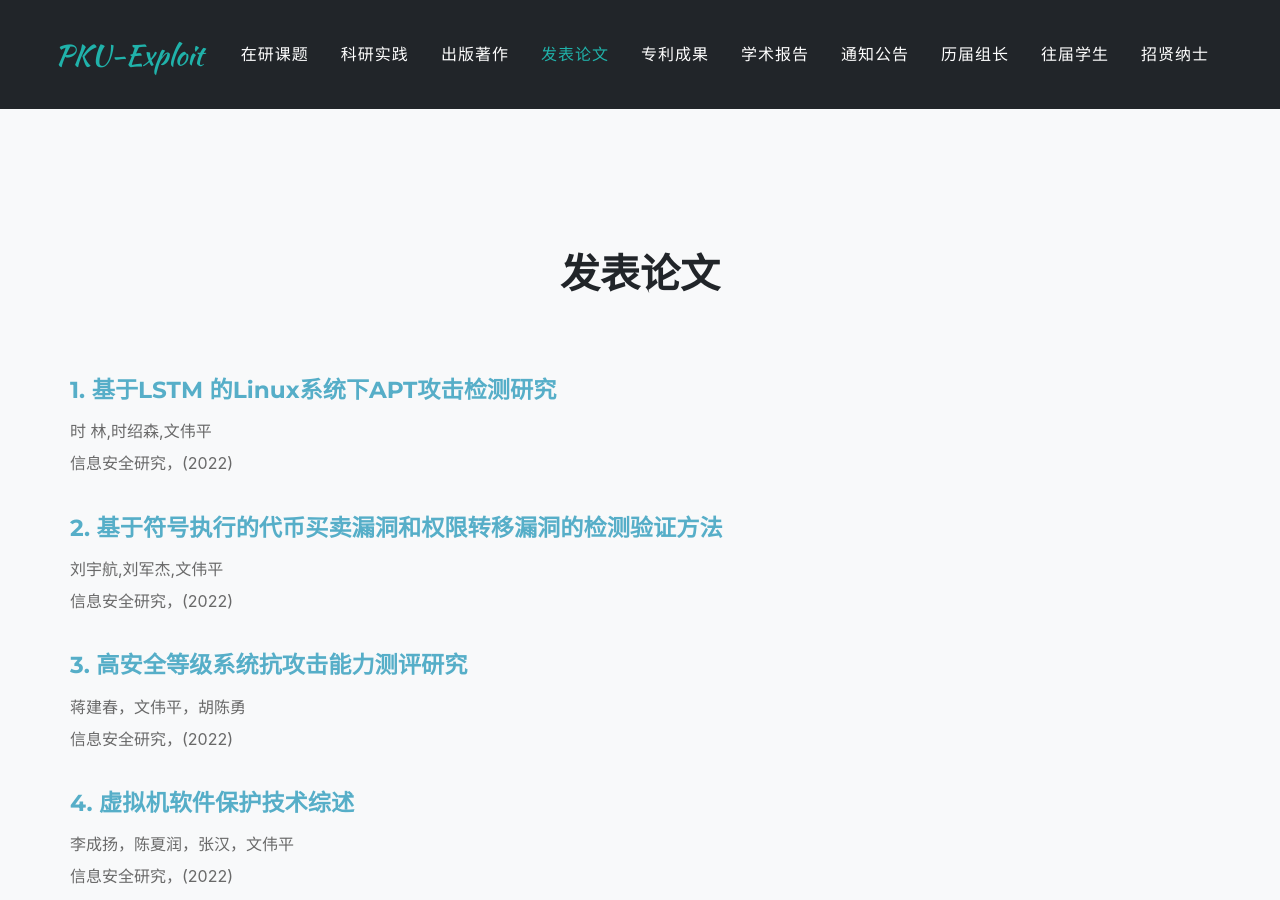
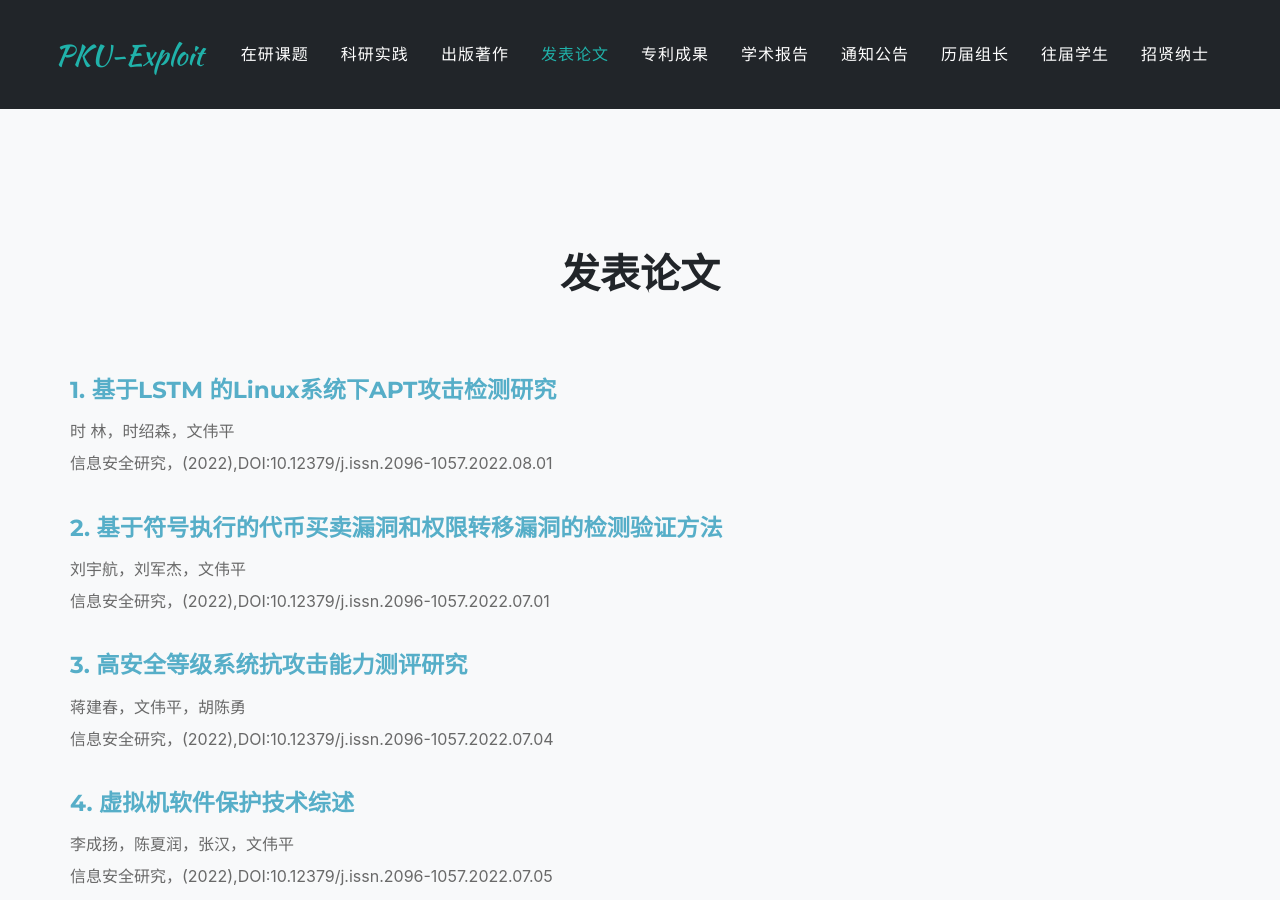
Before and after one commit to xxycfhb/xxycfhb.github.io, a Jekyll site: the page built from pages/paper.html, in a window 1280 px wide and 900 px high. Built offline with Jekyll 4.4.1, drawn with Linux system fonts in a browser that asks for light colours; some web fonts are replaced.

Commit message:
Update sitetext.yml

```diff
--- a/_data/sitetext.yml
+++ b/_data/sitetext.yml
@@ -1048,26 +1048,26 @@ paper:
     item:
 
       - title: "基于LSTM 的Linux系统下APT攻击检测研究"
-        name: "时 林,时绍森,文伟平"
-        source: "信息安全研究，(2022)"
+        name: "时 林，时绍森，文伟平"
+        source: "信息安全研究，(2022),DOI:10.12379/j.issn.2096-1057.2022.08.01"
         url: "/files/paper96.pdf"
         download: "基于LSTM的Linux系统下APT攻击检测研究.pdf"
 
       - title: "基于符号执行的代币买卖漏洞和权限转移漏洞的检测验证方法"
-        name: "刘宇航,刘军杰,文伟平"
-        source: "信息安全研究，(2022)"
+        name: "刘宇航，刘军杰，文伟平"
+        source: "信息安全研究，(2022),DOI:10.12379/j.issn.2096-1057.2022.07.01"
         url: "/files/paper95.pdf"
         download: "基于符号执行的代币买卖漏洞和权限转移漏洞的检测验证方法.pdf"
 
       - title: "高安全等级系统抗攻击能力测评研究"
         name: "蒋建春，文伟平，胡陈勇"
-        source: "信息安全研究，(2022)"
+        source: "信息安全研究，(2022),DOI:10.12379/j.issn.2096-1057.2022.07.04"
         url: "/files/paper94.pdf"
         download: "高安全等级系统抗攻击能力测评研究.pdf"
 
       - title: "虚拟机软件保护技术综述"
         name: "李成扬，陈夏润，张汉，文伟平"
-        source: "信息安全研究，(2022)"
+        source: "信息安全研究，(2022),DOI:10.12379/j.issn.2096-1057.2022.07.05"
         url: "/files/paper93.pdf"
         download: "虚拟机软件保护技术综述.pdf"
 
```
